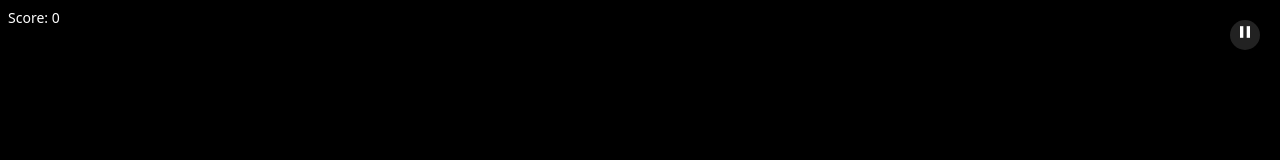
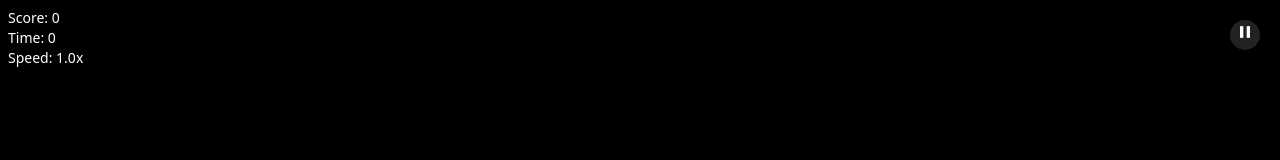
Before and after one commit to fernandogbz/shoot-or-die-game, a plain HTML site: page index.html in a window 1280 px wide. Shown: the top 160 px of the page. Drawn offline with nearby package versions, Linux system fonts and the light colour scheme.

Commit message:
HTML - add timer and speed display to game UI

```diff
--- a/index.html
+++ b/index.html
@@ -27,6 +27,10 @@
     <div class="fixed text-white text-sm ml-2 mt-2 select-none">
       <span>Score: </span><span id="scoreNumber">0</span>
     </div>
+    <div class="fixed text-white text-sm ml-2 mt-7 select-none">
+      <div>Time: <span id="timer">0</span></div>
+      <div>Speed: <span id="velocityMultiplier">1.0</span>x</div>
+    </div>
     <!-- Start Game UI -->
     <div
       class="fixed inset-0 flex items-center justify-center select-none"
```
